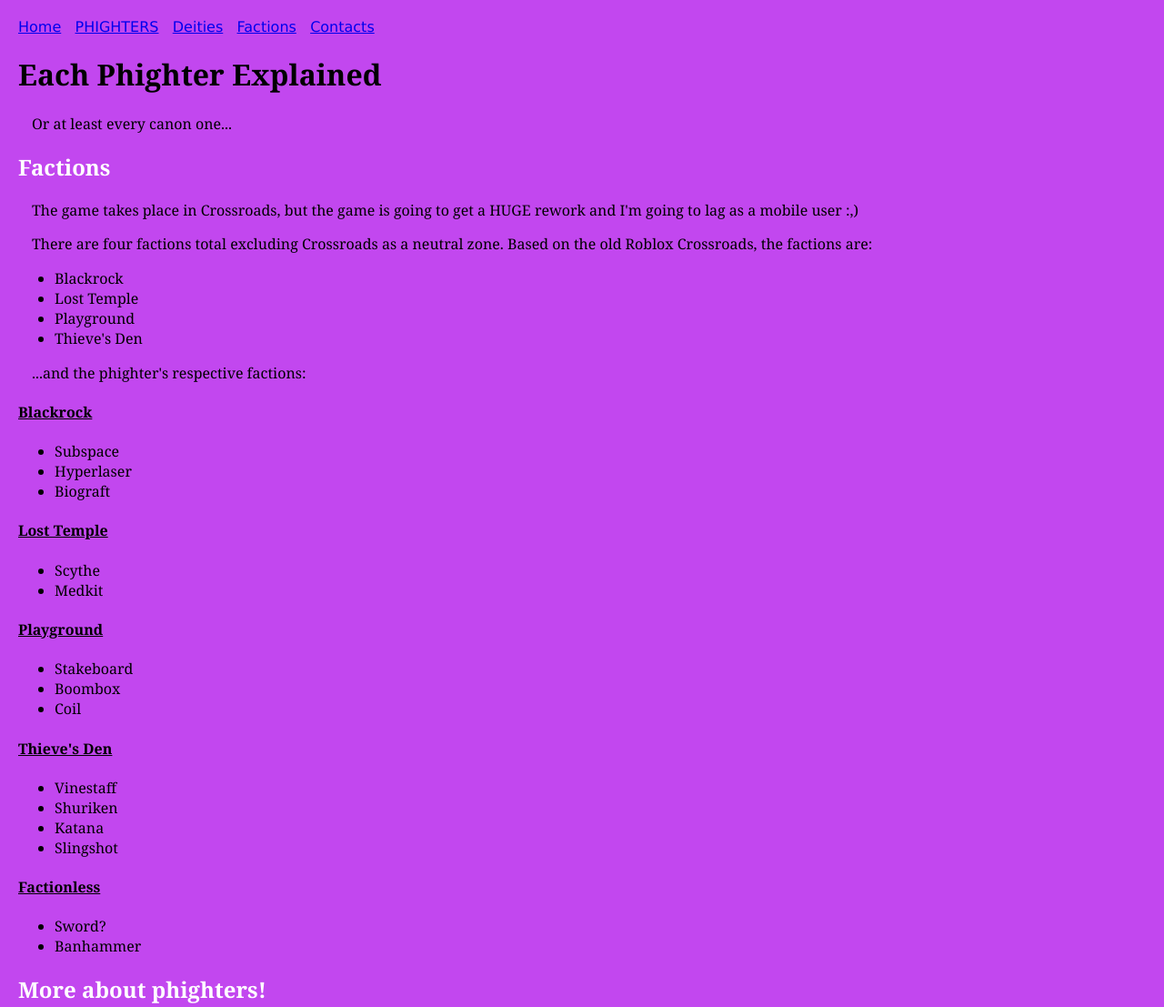
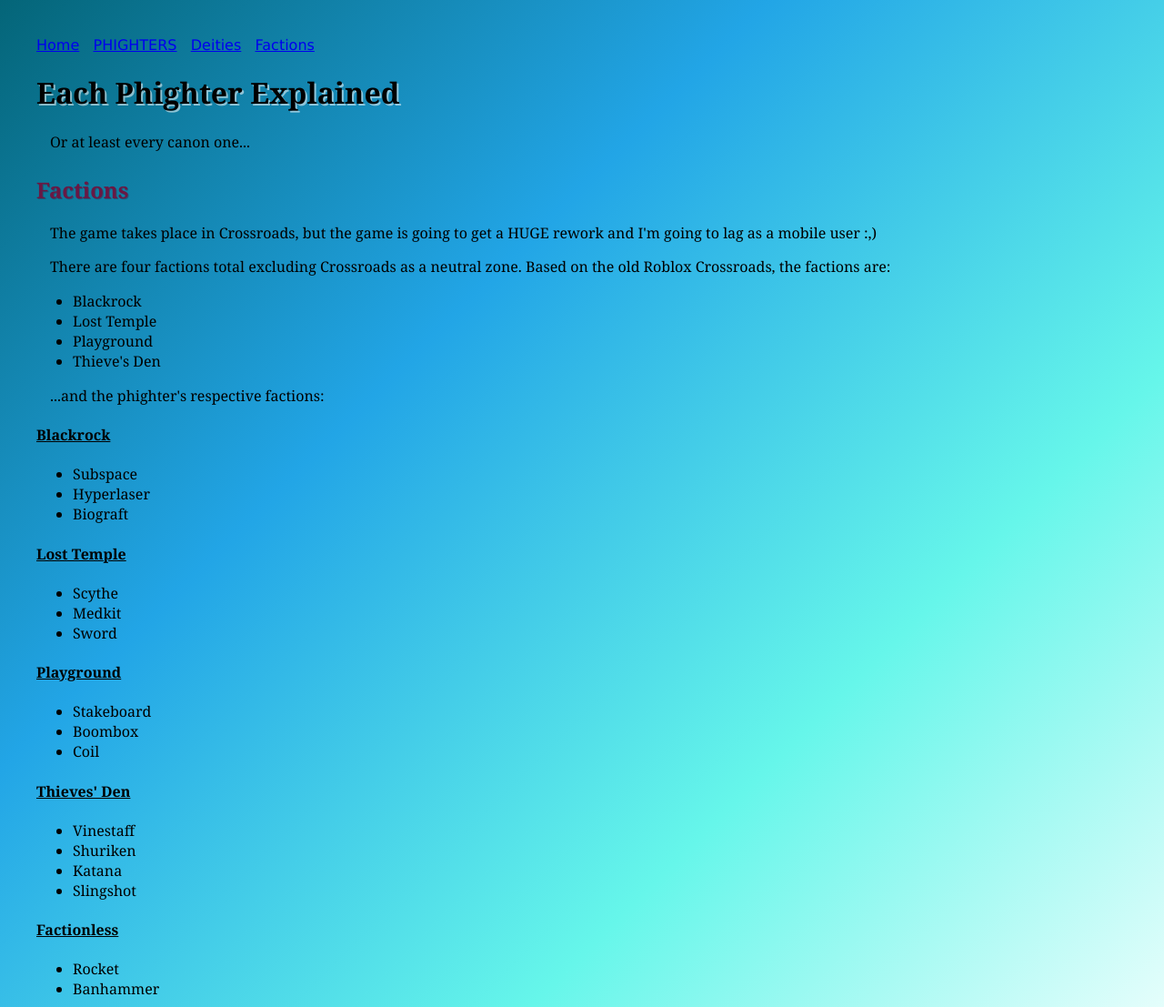
Before and after one commit to Pl4ygroundH4x0r/HTML_Project, a plain HTML site: page phightingp1.html in a window 1280 px wide. Shown: the top 1107 px of the page at 91% size. Drawn offline with Linux system fonts and the light colour scheme.

Commit message:
update all html and remove contact html

```diff
--- a/phightingp1.html
+++ b/phightingp1.html
@@ -11,7 +11,6 @@
     <a href="phightingp1.html">PHIGHTERS</a> &nbsp;
     <a href="phightingp2.html">Deities</a> &nbsp;
     <a href="factions.html">Factions</a> &nbsp;
-    <a href="contact.html">Contacts</a> &nbsp;
 </nav>
 <h1>Each Phighter Explained</h1>
 <p>Or at least every canon one...</p>
@@ -36,6 +35,7 @@
 <ul>
     <li>Scythe</li>
     <li>Medkit</li>
+    <li>Sword</li>
 </ul>
 <h4><u>Playground</u></h4>
 <ul>
@@ -43,7 +43,7 @@
     <li>Boombox</li>
     <li>Coil</li>
 </ul>
-<h4><u>Thieve's Den</u></h4>
+<h4><u>Thieves' Den</u></h4>
 <ul>
     <li>Vinestaff</li>
     <li>Shuriken</li>
@@ -52,7 +52,7 @@
 </ul>
 <h4><u>Factionless</u></h4>
 <ul>
-    <li>Sword?</li>
+    <li>Rocket</li>
     <li>Banhammer</li>
 </ul>
 <h2>More about phighters!</h2>
--- a/style.css
+++ b/style.css
@@ -1,22 +1,27 @@
 body {
-    background-color: rgb(194, 71, 239);
+    background: linear-gradient(135deg, rgb(4, 101, 120), rgb(34, 165, 230), rgb(102, 246, 234), white);
     font-family:Georgia, 'Times New Roman', Times, serif;
     margin: 20px;
+    padding: 20px;
+    color: black;
 }
 
 h1 {
     color: rgb(0, 0, 0);
+    font-size: 2em;
+    text-shadow: 2px 2px rgba(255, 255, 255, 0.53);
 }
 
+h2 {
+    color: rgb(105, 24, 68);
+    margin-top: 25px;
+    text-shadow: 1px 1px rgba(64, 28, 57, 0.427);
+}
 p {
     margin: 15px;
 
 }
 
-h2{
-    color: rgb(255, 255, 255);
-}
-
 nav {
     font-family: Verdana, Geneva, Tahoma, sans-serif;
 }
```
Also changed, not shown: blackrock.html (+1 -0 lines), contact.html (deleted, +0 -26 lines), factions.html (+8 -4 lines), index.html (+1 -2 lines), losttemple.html (+1 -0 lines), phightingp2.html (+0 -1 lines), playground.html (+1 -0 lines), thievesden.html (+4 -3 lines).
